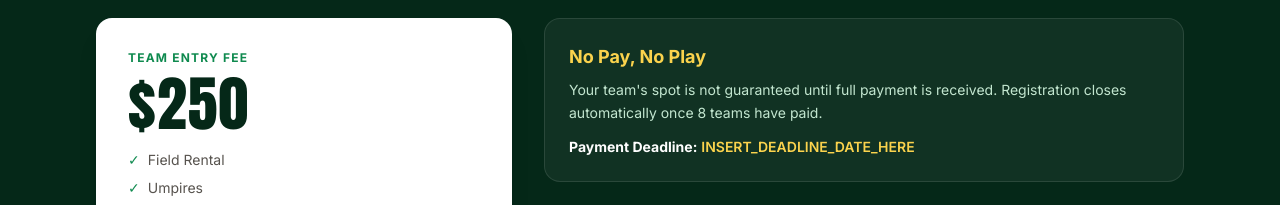
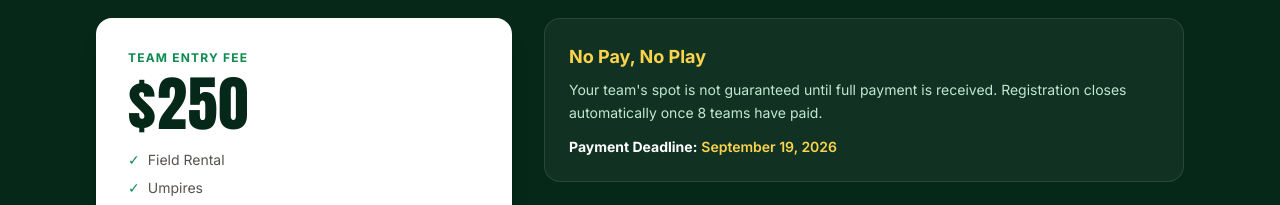
Before and after one commit to QTSalt/onePitchSignUp, a React (Vite) app: page / in a window 1280 px wide. Shown: the part 3380-3585 px from the top of the page. Built offline with nearby package versions, Linux system fonts and the light colour scheme.

Commit message:
Set registration deadline to one week before the tournament

```diff
--- a/src/data/tournament.js
+++ b/src/data/tournament.js
@@ -43,7 +43,7 @@ const tournament = {
     coreRule: 'No Pay, No Play',
     details:
       "Your team's spot is not guaranteed until full payment is received. Registration closes automatically once 8 teams have paid.",
-    deadline: 'INSERT_DEADLINE_DATE_HERE',
+    deadline: 'September 19, 2026',
     paymentMethods: [
       {
         app: 'CashApp',
```
